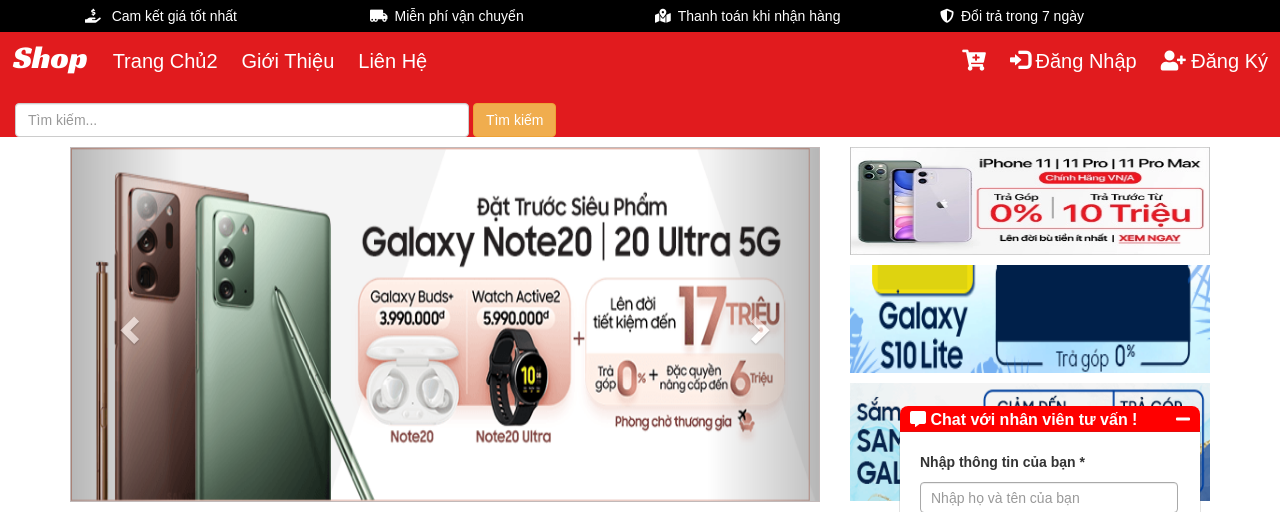
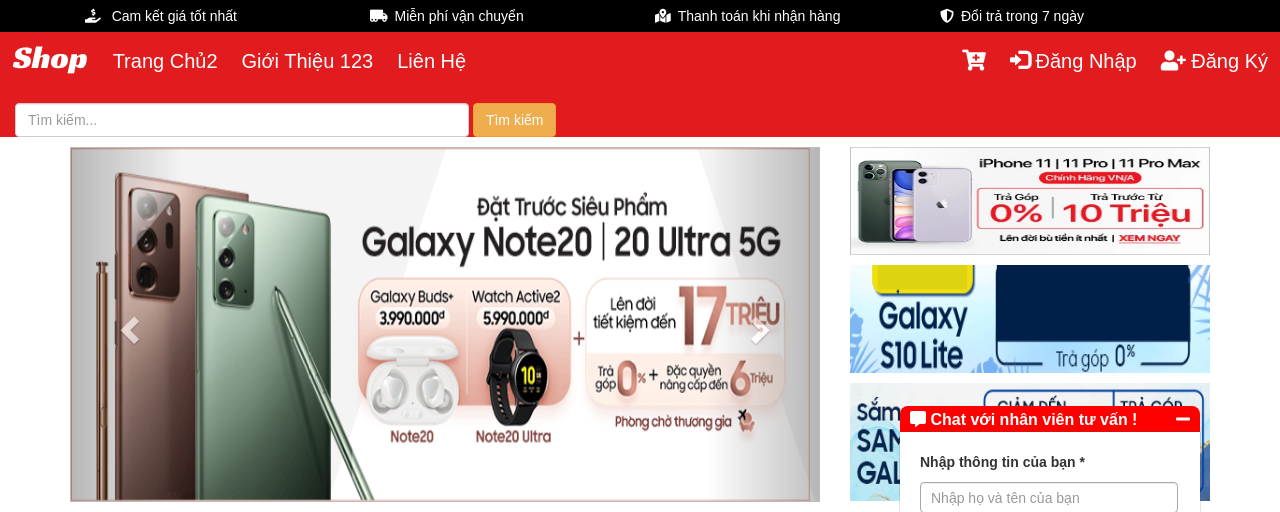
Before and after one commit to HoangLong010/ChuyenDeDinhHuongCNPM, a PHP site: page /Trangchu.php in a window 1280 px wide. Shown: the top 512 px of the page. Run offline with PHP 8.4, Linux system fonts and the light colour scheme; data comes from the database, SQL or seed files in the repository; some libraries are stand-ins or nearby versions; some web fonts are replaced.

Commit message:
GioiThieu

```diff
--- a/Customer/Trangchu.php
+++ b/Customer/Trangchu.php
@@ -39,7 +39,7 @@
 
             <span class="logo2">Shop</span></a>
         <a href="Trangchu.php">Trang Chủ2 </a>
-        <a href="introduce.php">Giới Thiệu</a>
+        <a href="introduce.php">Giới Thiệu 123</a>
         <a href="tel: 0963543864">Liên Hệ</a>
 
         <a href="javascript:void(0);"
```
